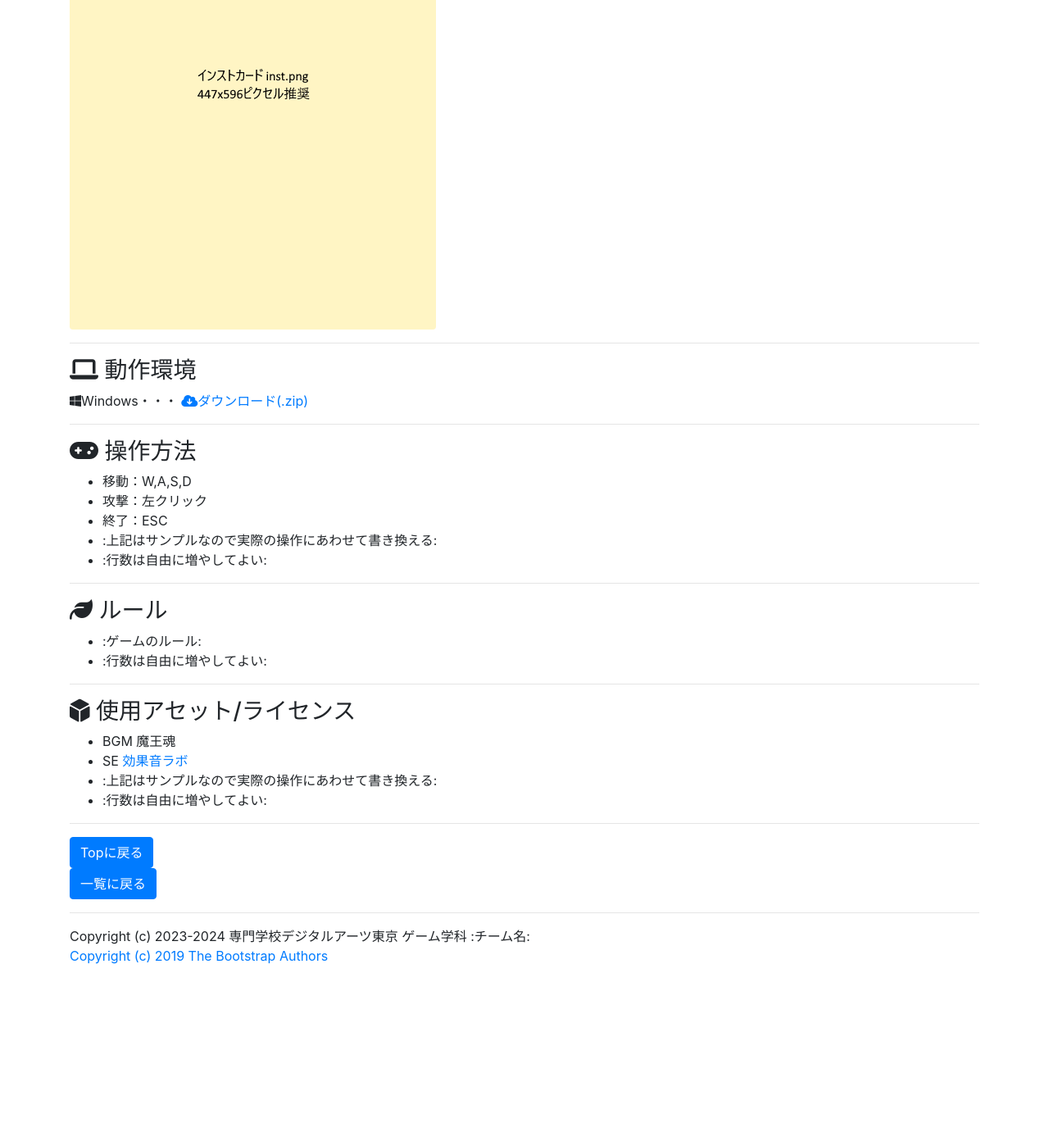
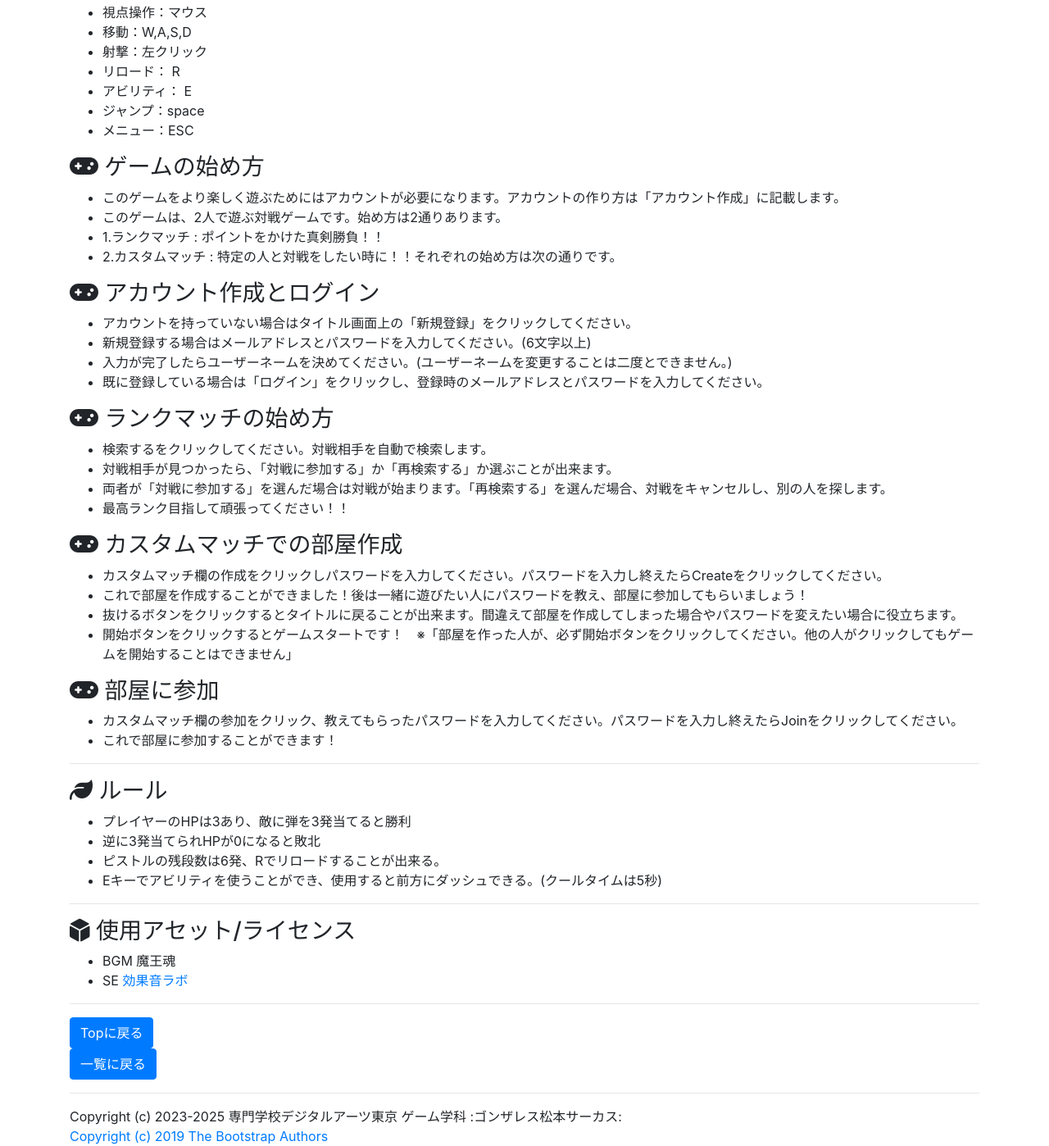
Before and after one commit to datgm23/works, a plain HTML site: page taimaso/index.html in a window 1280 px wide. Shown: the part 791-2189 px from the top of the page at 82% size. Before the commit the page ends 1969 px from the top, so only its background shows below. Drawn offline with nearby package versions, Linux system fonts and the light colour scheme.

Commit message:
とりあえず下書き

```diff
--- a/taimaso/index.html
+++ b/taimaso/index.html
@@ -6,7 +6,7 @@
     <meta http-equiv="X-UA-Compatible" content="IE=edge">
     <meta name="viewport" content="width=device-width, initial-scale=1">
 
-    <title>:ゲームタイトル:</title>
+    <title>タイマソ</title>
     <!-- Bootstrap -->
     <link rel="stylesheet" href="https://stackpath.bootstrapcdn.com/bootswatch/3.4.1/slate/bootstrap.min.css">
     <style>
@@ -56,7 +56,7 @@
                         <a class="btn btn-primary" href="../index.html#taimaso">一覧に戻る</a>
                     </p>
 
-                    <h2>:ゲームタイトル:</h2>
+                    <h2>タイマソ</h2>
 
                     <div>
                         <img src="./cover.png" class="rounded img-thumb" alt="ゲーム画面">
@@ -64,11 +64,8 @@
 
                     <hr>
 
-                    <p>:ゲーム概要:</p>
-
-                    <div>
-                        <img src="./inst.png" class="rounded img-thumb" alt="インストカード">
-                    </div>
+                    <p>1vs1オンラインFPSゲーム</p>
+                    <p>アビリティを駆使して相手を倒せ！</p>
 
                     <hr>
 
@@ -82,19 +79,62 @@
 
                     <h3><i class="fa fa-gamepad" aria-hidden="true"></i> 操作方法</h3>
                     <ul>
+                        <li>視点操作：マウス</li>
                         <li>移動：W,A,S,D</li>
-                        <li>攻撃：左クリック</li>
-                        <li>終了：ESC</li>
-                        <li>:上記はサンプルなので実際の操作にあわせて書き換える:</li>
-                        <li>:行数は自由に増やしてよい:</li>
+                        <li>射撃：左クリック</li>
+                        <li>リロード： R </li>
+                        <li>アビリティ： E </li>
+                        <li>ジャンプ：space</li>
+                        <li>メニュー：ESC</li>
                     </ul>
+
+                    <h3><i class="fa fa-gamepad" aria-hidden="true"></i> ゲームの始め方</h3>
+                    <ul>
+                        <li>このゲームをより楽しく遊ぶためにはアカウントが必要になります。アカウントの作り方は「アカウント作成」に記載します。</li>
+                        <li>このゲームは、2人で遊ぶ対戦ゲームです。始め方は2通りあります。
+                        <li>1.ランクマッチ : ポイントをかけた真剣勝負！！</li>
+                        <li>2.カスタムマッチ : 特定の人と対戦をしたい時に！！それぞれの始め方は次の通りです。</li>
+                    </ul>
+
+                    <h3><i class="fa fa-gamepad" aria-hidden="true"></i> アカウント作成とログイン</h3>
+                    <ul>
+                        <li>アカウントを持っていない場合はタイトル画面上の「新規登録」をクリックしてください。</li>
+                        <li>新規登録する場合はメールアドレスとパスワードを入力してください。(6文字以上)</li>
+                        <li>入力が完了したらユーザーネームを決めてください。(ユーザーネームを変更することは二度とできません。)</li>
+                        <li>既に登録している場合は「ログイン」をクリックし、登録時のメールアドレスとパスワードを入力してください。</li>
+                    </ul>
+
+                    <h3><i class="fa fa-gamepad" aria-hidden="true"></i> ランクマッチの始め方</h3>
+                    <ul>
+                        <li>検索するをクリックしてください。対戦相手を自動で検索します。</li>
+                        <li>対戦相手が見つかったら、「対戦に参加する」か「再検索する」か選ぶことが出来ます。</li>
+                        <li>両者が「対戦に参加する」を選んだ場合は対戦が始まります。「再検索する」を選んだ場合、対戦をキャンセルし、別の人を探します。</li>
+                        <li>最高ランク目指して頑張ってください！！</li>
+                    </ul>
+
+                    <h3><i class="fa fa-gamepad" aria-hidden="true"></i> カスタムマッチでの部屋作成</h3>
+                    <ul>
+                        <li>カスタムマッチ欄の作成をクリックしパスワードを入力してください。パスワードを入力し終えたらCreateをクリックしてください。</li>
+                        <li>これで部屋を作成することができました！後は一緒に遊びたい人にパスワードを教え、部屋に参加してもらいましょう！</li>
+                        <li>抜けるボタンをクリックするとタイトルに戻ることが出来ます。間違えて部屋を作成してしまった場合やパスワードを変えたい場合に役立ちます。</li>
+                        <li>開始ボタンをクリックするとゲームスタートです！　※「部屋を作った人が、必ず開始ボタンをクリックしてください。他の人がクリックしてもゲームを開始することはできません」</li>
+                    </ul>
+
+                    <h3><i class="fa fa-gamepad" aria-hidden="true"></i> 部屋に参加</h3>
+                    <ul>
+                        <li>カスタムマッチ欄の参加をクリック、教えてもらったパスワードを入力してください。パスワードを入力し終えたらJoinをクリックしてください。</li>
+                        <li>これで部屋に参加することができます！</li>
+                    </ul>
+
 
                     <hr>
 
                     <h3><i class="fa fa-leaf" aria-hidden="true"></i> ルール</h3>
                     <ul>
-                        <li>:ゲームのルール:</li>
-                        <li>:行数は自由に増やしてよい:</li>
+                        <li>プレイヤーのHPは3あり、敵に弾を3発当てると勝利</li>
+                        <li>逆に3発当てられHPが0になると敗北</li>
+                        <li>ピストルの残段数は6発、Rでリロードすることが出来る。</li>
+                        <li>Eキーでアビリティを使うことができ、使用すると前方にダッシュできる。(クールタイムは5秒)</li>
                     </ul>
 
                     <hr>
@@ -103,8 +143,6 @@
                     <ul>
                         <li>BGM <a hef="https://maou.audio/">魔王魂</a></li>
                         <li>SE <a href="https://soundeffect-lab.info/">効果音ラボ</a></li>
-                        <li>:上記はサンプルなので実際の操作にあわせて書き換える:</li>
-                        <li>:行数は自由に増やしてよい:</li>
                     </ul>
                     <hr>
 
@@ -114,7 +152,7 @@
                 </div>
             </div>
             <hr>
-            <div class="copyright">Copyright (c) 2023-2024 専門学校デジタルアーツ東京 ゲーム学科 :チーム名:</div>
+            <div class="copyright">Copyright (c) 2023-2025 専門学校デジタルアーツ東京 ゲーム学科 :ゴンザレス松本サーカス:</div>
             <div><a href="https://github.com/twbs/icons/blob/master/LICENSE.md">Copyright (c) 2019 The Bootstrap Authors</a></div>
         </div>
     </div>
```
